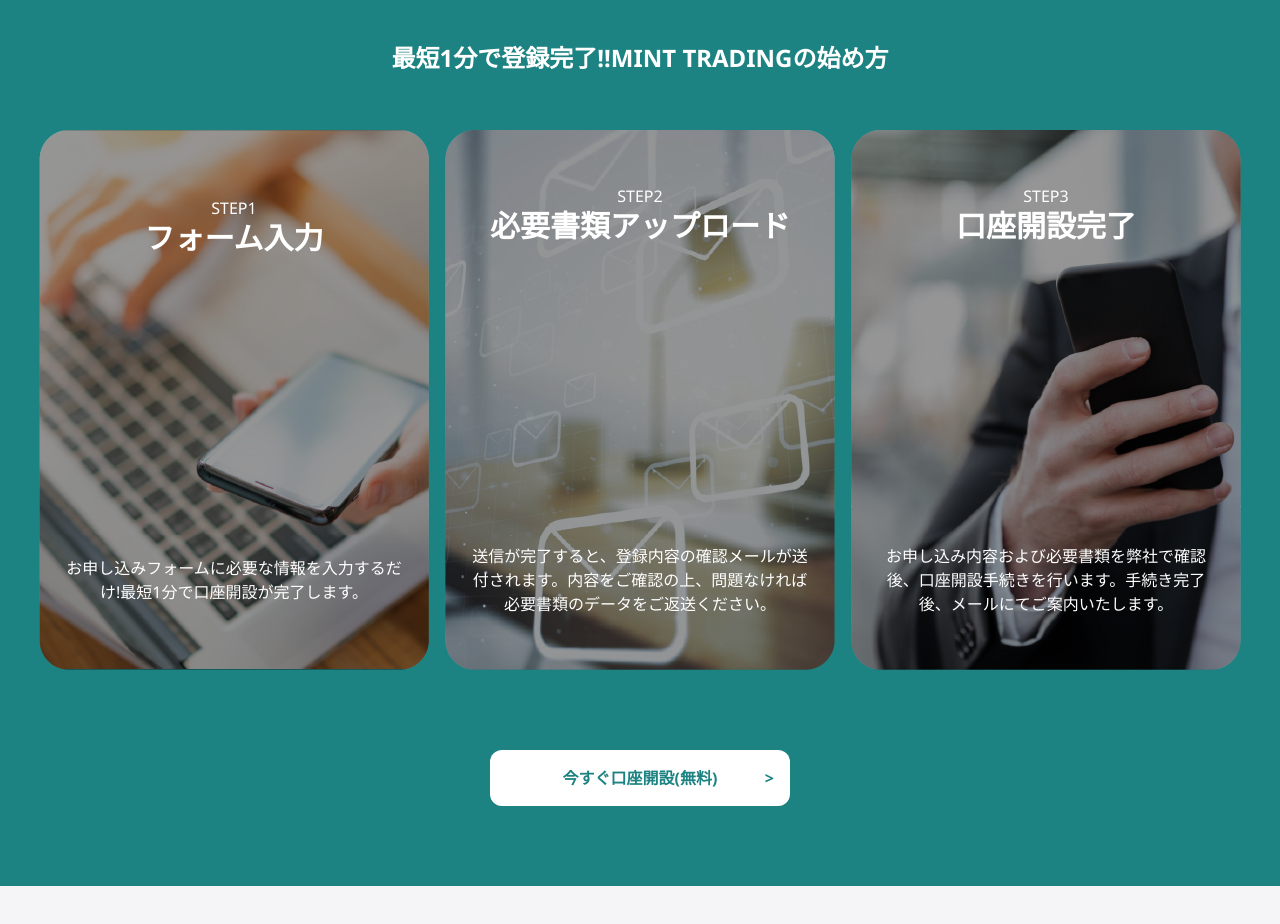
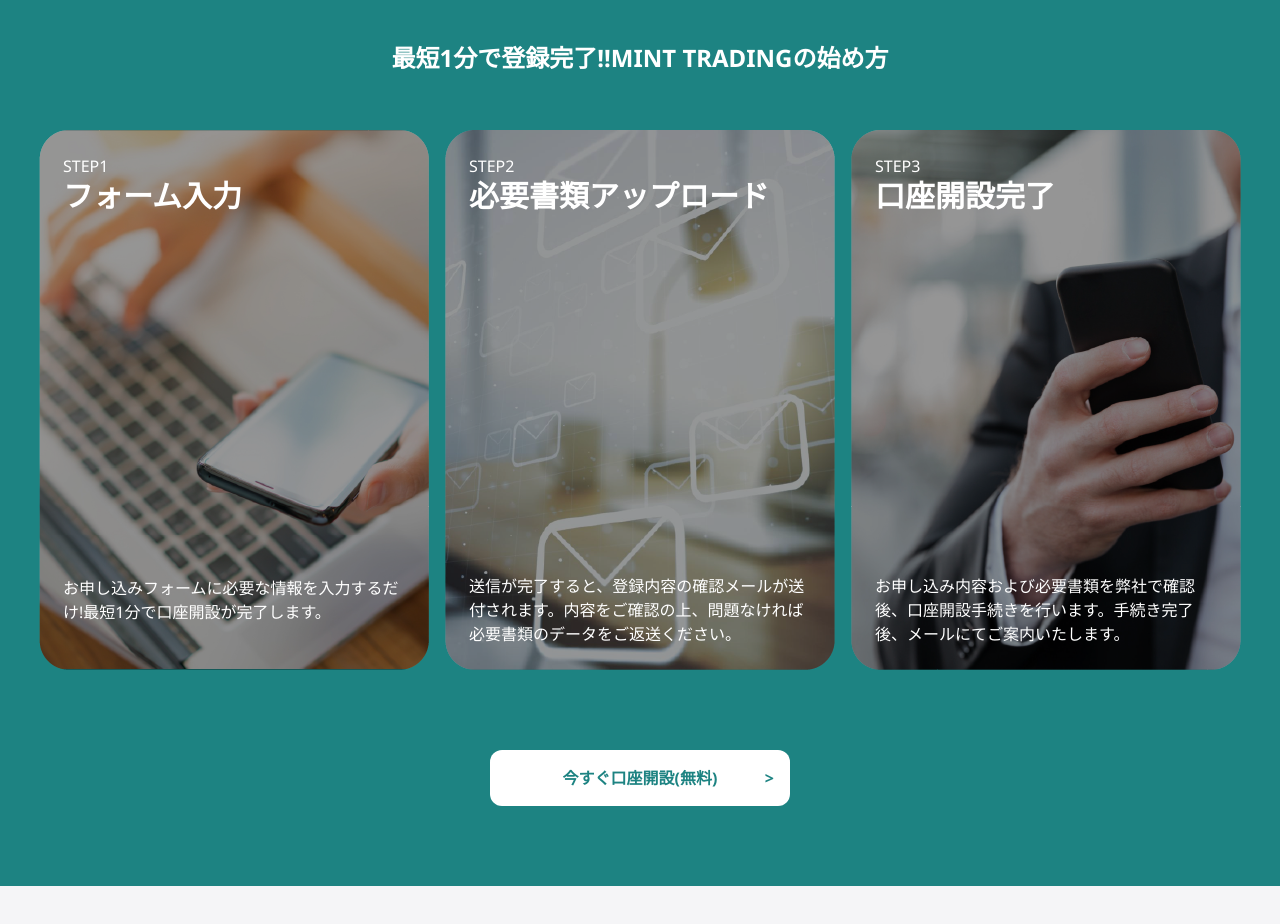
Before and after one commit to chika862/lp_01_MintFx, a website: page index.html in a window 1280 px wide. Shown: the part 3320-4244 px from the top of the page. Drawn offline with nearby package versions, Linux system fonts and the light colour scheme; a script that the page names is missing.

Commit message:
3step修正

```diff
--- a/index.html
+++ b/index.html
@@ -702,38 +702,37 @@
         >
           <!-- STEP1 -->
           <div
-            class="step1 rounded-xl p-8 lg:p-6 lg:w-[390px] lg:h-[540px] flex flex-col justify-center items-center text-center"
+            class="step1 rounded-xl p-8 lg:p-6 lg:w-[390px] lg:h-[540px] flex flex-col justify-between items-center text-center md:text-left"
           >
-            <p class="w-full">STEP1</p>
+            <div class="w-full">
+              <p>STEP1</p>
               <h3 class="font-semibold text-xl lg:text-3xl w-full">
                 フォーム入力
               </h3>
+            </div>
 
             <div
               class="h-[100px] lg:h-[300px] w-full flex justify-center items-center"
-            >
-              <!-- 画像やアイコンを入れる -->
-            </div>
+            ></div>
 
-            <p class="w-full">
+            <p class="w-full md:pb-[1.4rem]">
               お申し込みフォームに必要な情報を入力するだけ!最短1分で口座開設が完了します。
             </p>
           </div>
 
           <!-- STEP2 -->
           <div
-            class="step2 rounded-xl p-8 lg:p-6 lg:w-[390px] lg:h-[540px] flex flex-col justify-center items-center text-center"
+            class="step2 rounded-xl p-8 lg:p-6 lg:w-[390px] lg:h-[540px] flex flex-col justify-between items-center text-center md:text-left"
           >
-            <p class="w-full">STEP2</p>
+            <div class="w-full">
+              <p>STEP2</p>
               <h3 class="font-semibold text-xl lg:text-3xl w-full">
                 必要書類アップロード
               </h3>
-
+            </div>
             <div
               class="h-[100px] lg:h-[300px] w-full flex justify-center items-center"
-            >
-              <!-- 画像やアイコンを入れる -->
-            </div>
+            ></div>
 
             <p class="w-full">
               送信が完了すると、登録内容の確認メールが送付されます。内容をご確認の上、問題なければ必要書類のデータをご返送ください。
@@ -742,18 +741,18 @@
 
           <!-- STEP3 -->
           <div
-            class="step3 rounded-xl p-8 lg:p-6 lg:w-[390px] lg:h-[540px] flex flex-col justify-center items-center text-center"
+            class="step3 rounded-xl p-8 lg:p-6 lg:w-[390px] lg:h-[540px] flex flex-col justify-between items-center text-center md:text-left"
           >
-            <p class="w-full">STEP3</p>
+            <div class="w-full">
+              <p>STEP3</p>
               <h3 class="font-semibold text-xl lg:text-3xl w-full">
                 口座開設完了
               </h3>
+            </div>
 
             <div
               class="h-[100px] lg:h-[300px] w-full flex justify-center items-center"
-            >
-              <!-- 画像やアイコンを入れる -->
-            </div>
+            ></div>
 
             <p class="w-full">
               お申し込み内容および必要書類を弊社で確認後、口座開設手続きを行います。手続き完了後、メールにてご案内いたします。
```
Also changed, not shown: dist/output.css. Lines whose indentation alone changed are shown as unchanged.
